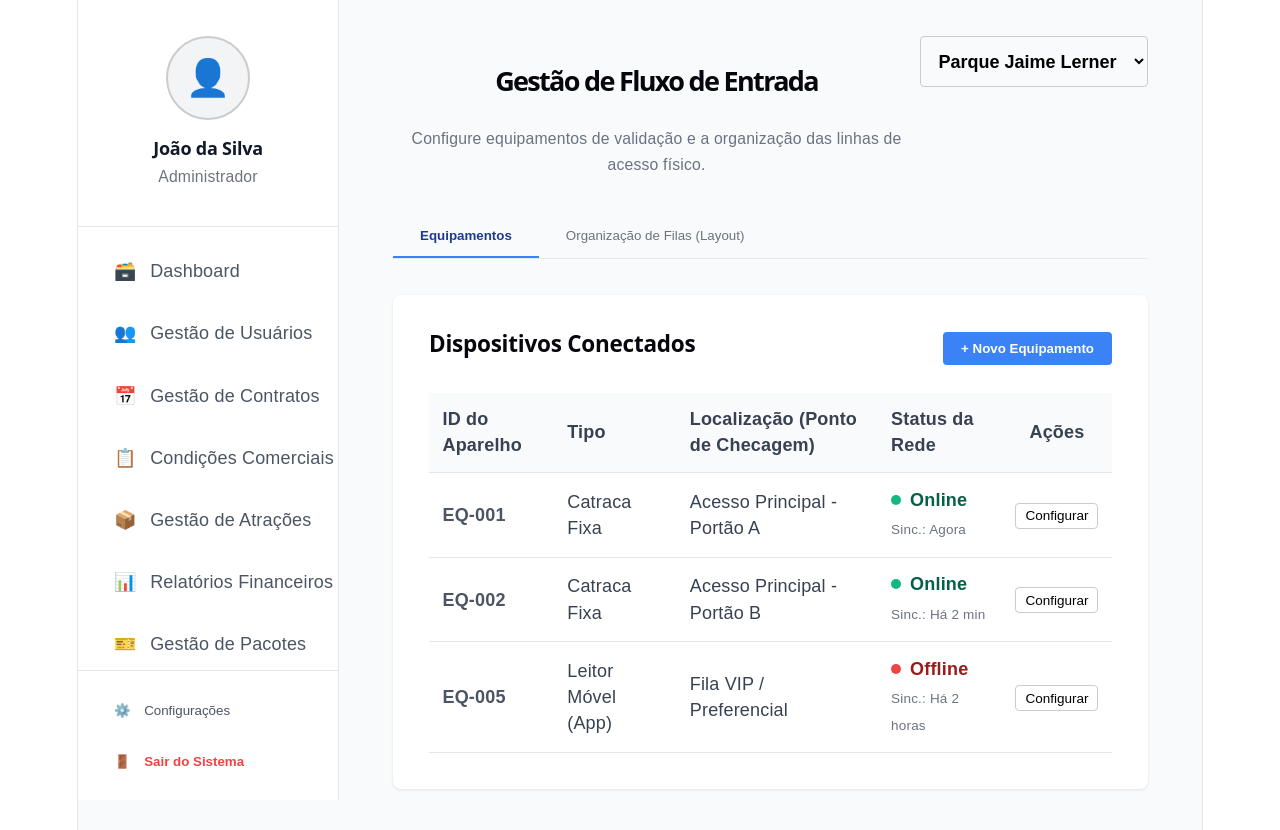
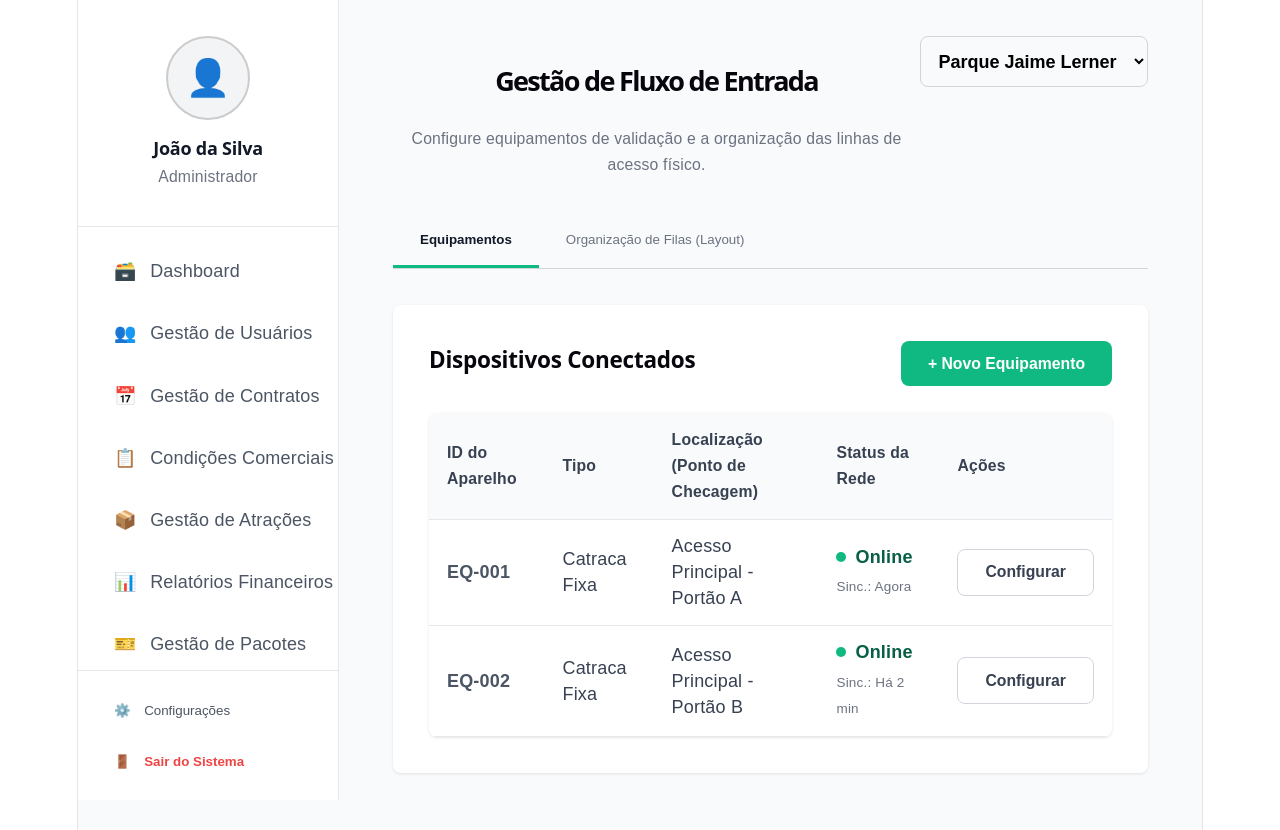
Before and after one commit to viniciuscasagrande-creator/Curitiba-360, a React (Vite) app in the folder curitiba360-backoffice/: page /fluxo-entrada in a window 1280 px wide. Shown: the top 830 px of the page. Built offline with nearby package versions, Linux system fonts and the light colour scheme; sample sign-in values are in the browser's storage.

Commit message:
feat: refatora GestaoFluxoEntrada.jsx para consumir fluxoService via useEffect e adotar UI Kit

```diff
--- a/curitiba360-backoffice/src/pages/GestaoFluxoEntrada.jsx
+++ b/curitiba360-backoffice/src/pages/GestaoFluxoEntrada.jsx
@@ -1,24 +1,73 @@
 // src/pages/GestaoFluxoEntrada.jsx
-import { useState } from 'react';
+import { useState, useEffect } from 'react';
+import { fluxoService } from '../services/fluxoService';
+import Tabs from '../components/ui/Tabs';
+import Table from '../components/ui/Table';
+import Button from '../components/ui/Button';
 
 export default function GestaoFluxoEntrada() {
   const [abaAtiva, setAbaAtiva] = useState('Equipamentos');
   const [atracaoSelecionada, setAtracaoSelecionada] = useState('Parque Jaime Lerner');
+  const [loading, setLoading] = useState(true);
+  const [erro, setErro] = useState('');
+  const [saving, setSaving] = useState(false);
 
   // Mocks de Equipamentos (Catracas e Leitores Manuais)
-  const [equipamentos, setEquipamentos] = useState([
-    { id: 'EQ-001', tipo: 'Catraca Fixa', local: 'Acesso Principal - Portão A', status: 'Online', ultimaSincronizacao: 'Agora' },
-    { id: 'EQ-002', tipo: 'Catraca Fixa', local: 'Acesso Principal - Portão B', status: 'Online', ultimaSincronizacao: 'Há 2 min' },
-    { id: 'EQ-005', tipo: 'Leitor Móvel (App)', local: 'Fila VIP / Preferencial', status: 'Offline', ultimaSincronizacao: 'Há 2 horas' },
-  ]);
+  const [equipamentos, setEquipamentos] = useState([]);
 
   // Mocks de Configuração de Filas e Espaço Físico
   const [configFilas, setConfigFilas] = useState({
     capacidadeAreaTriagem: 150,
     tempoMedioValidacao: 8, // segundos
     exigirControleBarreiras: true,
-    layout: 'Zigue-zague contínuo'
+    layout: 'Zigue-zague contínuo',
+    regrasOperacionais: ''
   });
+
+  // Carregar dados da API simulada ao montar ou mudar a atração selecionada
+  useEffect(() => {
+    let isMounted = true;
+    setLoading(true);
+    setErro('');
+
+    fluxoService.buscarConfiguracao(atracaoSelecionada)
+      .then(response => {
+        if (isMounted) {
+          setConfigFilas({
+            capacidadeAreaTriagem: response.data.capacidadeAreaTriagem,
+            tempoMedioValidacao: response.data.tempoMedioValidacao,
+            exigirControleBarreiras: response.data.exigirControleBarreiras,
+            layout: response.data.layout,
+            regrasOperacionais: response.data.regrasOperacionais
+          });
+          setEquipamentos(response.data.equipamentos);
+          setLoading(false);
+        }
+      })
+      .catch(err => {
+        if (isMounted) {
+          setErro('Não foi possível carregar as configurações de fluxo.');
+          setLoading(false);
+        }
+      });
+
+    return () => { isMounted = false; };
+  }, [atracaoSelecionada]);
+
+  const handleSalvar = async (e) => {
+    e.preventDefault();
+    setSaving(true);
+    try {
+      const response = await fluxoService.salvarConfiguracao(configFilas);
+      if (response.status === 200) {
+        alert('Regras de fluxo e layout físico salvas com sucesso no servidor!');
+      }
+    } catch (err) {
+      alert('Ocorreu um erro ao salvar as configurações.');
+    } finally {
+      setSaving(false);
+    }
+  };
 
   return (
     <div>
@@ -32,7 +81,7 @@ export default function GestaoFluxoEntrada() {
           <select
             value={atracaoSelecionada}
             onChange={(e) => setAtracaoSelecionada(e.target.value)}
-            style={{ padding: '0.75rem', borderRadius: '4px', border: '1px solid #ccc', fontSize: '1rem', fontWeight: 'bold', backgroundColor: '#f9fafb' }}
+            style={{ padding: '0.75rem', borderRadius: '8px', border: '1px solid #d1d5db', fontSize: '1rem', fontWeight: 'bold', backgroundColor: '#f9fafb', outline: 'none' }}
           >
             <option value="Parque Jaime Lerner">Parque Jaime Lerner</option>
             <option value="Ópera de Arame">Ópera de Arame</option>
@@ -42,63 +91,69 @@ export default function GestaoFluxoEntrada() {
       </div>
 
       {/* ABAS */}
-      <div style={{ display: 'flex', borderBottom: '1px solid #e5e7eb', marginBottom: '2rem' }}>
-        {['Equipamentos', 'Organização de Filas (Layout)'].map(aba => (
-          <button
-            key={aba}
-            onClick={() => setAbaAtiva(aba)}
-            style={{
-              padding: '0.75rem 1.5rem', border: 'none', background: 'none', cursor: 'pointer',
-              fontWeight: abaAtiva === aba ? 'bold' : 'normal',
-              borderBottom: abaAtiva === aba ? '2px solid #3b82f6' : '2px solid transparent',
-              color: abaAtiva === aba ? '#1e3a8a' : '#6b7280'
-            }}
-          >
-            {aba}
-          </button>
-        ))}
+      <Tabs
+        options={['Equipamentos', 'Organização de Filas (Layout)']}
+        activeTab={abaAtiva}
+        onChange={setAbaAtiva}
+      />
+
+      {loading ? (
+        /* SKELETON LOADING PREMIUM */
+        <div style={{ display: 'flex', flexDirection: 'column', alignItems: 'center', justifyContent: 'center', padding: '5rem 2rem', backgroundColor: 'white', borderRadius: '8px', border: '1px solid #e5e7eb' }}>
+          <div style={{
+            width: '40px',
+            height: '40px',
+            borderRadius: '50%',
+            border: '3px solid #f3f4f6',
+            borderTopColor: '#10b981',
+            animation: 'spin 1s linear infinite',
+            marginBottom: '1rem'
+          }} />
+          <style>{`
+            @keyframes spin {
+              0% { transform: rotate(0deg); }
+              100% { transform: rotate(360deg); }
+            }
+          `}</style>
+          <span style={{ fontSize: '1rem', color: '#4b5563', fontWeight: '500' }}>Carregando dados da atração via rede...</span>
         </div>
-
+      ) : erro ? (
+        <div style={{ padding: '2rem', backgroundColor: '#fee2e2', color: '#991b1b', borderRadius: '8px', border: '1px solid #fca5a5', textAlign: 'center' }}>
+          {erro}
+        </div>
+      ) : (
+        <>
           {/* CONTEÚDO: EQUIPAMENTOS */}
           {abaAtiva === 'Equipamentos' && (
             <div style={{ background: 'white', borderRadius: '8px', boxShadow: '0 1px 3px rgba(0,0,0,0.1)', padding: '2rem' }}>
               <div style={{ display: 'flex', justifyContent: 'space-between', alignItems: 'center', marginBottom: '1.5rem' }}>
                 <h2 style={{ fontSize: '1.25rem', fontWeight: 'bold' }}>Dispositivos Conectados</h2>
-            <button style={{ padding: '0.5rem 1rem', backgroundColor: '#3b82f6', color: 'white', border: 'none', borderRadius: '4px', cursor: 'pointer', fontWeight: 'bold' }}>
+                <Button variant="primary" onClick={() => alert('Novo equipamento')}>
                   + Novo Equipamento
-            </button>
+                </Button>
               </div>
 
-          <table style={{ width: '100%', borderCollapse: 'collapse', textAlign: 'left' }}>
-            <thead style={{ backgroundColor: '#f9fafb' }}>
-              <tr>
-                <th style={{ padding: '0.75rem', borderBottom: '1px solid #e5e7eb' }}>ID do Aparelho</th>
-                <th style={{ padding: '0.75rem', borderBottom: '1px solid #e5e7eb' }}>Tipo</th>
-                <th style={{ padding: '0.75rem', borderBottom: '1px solid #e5e7eb' }}>Localização (Ponto de Checagem)</th>
-                <th style={{ padding: '0.75rem', borderBottom: '1px solid #e5e7eb' }}>Status da Rede</th>
-                <th style={{ padding: '0.75rem', borderBottom: '1px solid #e5e7eb', textAlign: 'center' }}>Ações</th>
-              </tr>
-            </thead>
-            <tbody>
+              <Table columns={['ID do Aparelho', 'Tipo', 'Localização (Ponto de Checagem)', 'Status da Rede', 'Ações']}>
                 {equipamentos.map((eq) => (
                   <tr key={eq.id} style={{ borderBottom: '1px solid #e5e7eb' }}>
-                  <td style={{ padding: '0.75rem', fontWeight: 'bold', color: '#4b5563' }}>{eq.id}</td>
-                  <td style={{ padding: '0.75rem' }}>{eq.tipo}</td>
-                  <td style={{ padding: '0.75rem' }}>{eq.local}</td>
-                  <td style={{ padding: '0.75rem' }}>
+                    <td style={{ padding: '0.75rem 1rem', fontWeight: 'bold', color: '#4b5563' }}>{eq.id}</td>
+                    <td style={{ padding: '0.75rem 1rem' }}>{eq.tipo}</td>
+                    <td style={{ padding: '0.75rem 1rem' }}>{eq.local}</td>
+                    <td style={{ padding: '0.75rem 1rem' }}>
                       <div style={{ display: 'flex', alignItems: 'center', gap: '0.5rem' }}>
                         <span style={{ height: '10px', width: '10px', borderRadius: '50%', backgroundColor: eq.status === 'Online' ? '#10b981' : '#ef4444' }}></span>
                         <span style={{ fontWeight: 'bold', color: eq.status === 'Online' ? '#065f46' : '#991b1b' }}>{eq.status}</span>
                       </div>
                       <div style={{ fontSize: '0.75rem', color: '#6b7280', marginTop: '0.25rem' }}>Sinc.: {eq.ultimaSincronizacao}</div>
                     </td>
-                  <td style={{ padding: '0.75rem', textAlign: 'center' }}>
-                    <button style={{ padding: '0.25rem 0.5rem', border: '1px solid #ccc', borderRadius: '4px', background: 'white', cursor: 'pointer', fontSize: '0.75rem' }}>Configurar</button>
+                    <td style={{ padding: '0.75rem 1rem', textAlign: 'center' }}>
+                      <Button variant="outline" onClick={() => alert(`Configurando equipamento ${eq.id}`)}>
+                        Configurar
+                      </Button>
                     </td>
                   </tr>
                 ))}
-            </tbody>
-          </table>
+              </Table>
             </div>
           )}
 
@@ -108,7 +163,7 @@ export default function GestaoFluxoEntrada() {
               <h2 style={{ fontSize: '1.25rem', fontWeight: 'bold', marginBottom: '0.5rem' }}>Parâmetros do Espaço Físico</h2>
               <p style={{ color: '#6b7280', fontSize: '0.875rem', marginBottom: '2rem' }}>Defina as regras operacionais para a recepção dos turistas nesta atração.</p>
 
-          <form style={{ display: 'grid', gridTemplateColumns: '1fr 1fr', gap: '2rem' }}>
+              <form onSubmit={handleSalvar} style={{ display: 'grid', gridTemplateColumns: '1fr 1fr', gap: '2rem' }}>
                 <div style={{ background: '#f9fafb', padding: '1.5rem', borderRadius: '8px', border: '1px solid #e5e7eb' }}>
                   <h3 style={{ fontSize: '1rem', fontWeight: 'bold', marginBottom: '1rem', color: '#374151' }}>Controle de Barreiras</h3>
 
@@ -134,7 +189,7 @@ export default function GestaoFluxoEntrada() {
                     <select
                       value={configFilas.layout}
                       onChange={(e) => setConfigFilas({...configFilas, layout: e.target.value})}
-                  style={{ width: '100%', padding: '0.5rem', borderRadius: '4px', border: '1px solid #ccc' }}
+                      style={{ width: '100%', padding: '0.5rem', borderRadius: '4px', border: '1px solid #ccc', outline: 'none' }}
                     >
                       <option value="Zigue-zague contínuo">Zigue-zague contínuo</option>
                       <option value="Linha reta simples">Linha reta simples</option>
@@ -151,8 +206,8 @@ export default function GestaoFluxoEntrada() {
                     <input
                       type="number"
                       value={configFilas.capacidadeAreaTriagem}
-                  onChange={(e) => setConfigFilas({...configFilas, capacidadeAreaTriagem: e.target.value})}
-                  style={{ width: '100%', padding: '0.5rem', borderRadius: '4px', border: '1px solid #ccc' }}
+                      onChange={(e) => setConfigFilas({...configFilas, capacidadeAreaTriagem: parseInt(e.target.value) || 0})}
+                      style={{ width: '100%', padding: '0.5rem', borderRadius: '4px', border: '1px solid #ccc', outline: 'none' }}
                     />
                   </div>
 
@@ -161,21 +216,32 @@ export default function GestaoFluxoEntrada() {
                     <input
                       type="number"
                       value={configFilas.tempoMedioValidacao}
-                  onChange={(e) => setConfigFilas({...configFilas, tempoMedioValidacao: e.target.value})}
-                  style={{ width: '100%', padding: '0.5rem', borderRadius: '4px', border: '1px solid #ccc' }}
+                      onChange={(e) => setConfigFilas({...configFilas, tempoMedioValidacao: parseInt(e.target.value) || 0})}
+                      style={{ width: '100%', padding: '0.5rem', borderRadius: '4px', border: '1px solid #ccc', outline: 'none' }}
                     />
                     <p style={{ fontSize: '0.75rem', color: '#9ca3af', marginTop: '0.5rem' }}>* Usado pelo painel Analytics para calcular a vazão da atração.</p>
                   </div>
                 </div>
 
+                <div style={{ gridColumn: '1 / -1', background: '#f9fafb', padding: '1.5rem', borderRadius: '8px', border: '1px solid #e5e7eb' }}>
+                  <label style={{ display: 'block', fontWeight: 'bold', marginBottom: '0.5rem', fontSize: '0.875rem' }}>Regras Operacionais Complementares</label>
+                  <textarea
+                    value={configFilas.regrasOperacionais || ''}
+                    onChange={(e) => setConfigFilas({...configFilas, regrasOperacionais: e.target.value})}
+                    style={{ width: '100%', padding: '0.75rem', borderRadius: '8px', border: '1px solid #ccc', fontSize: '0.875rem', minHeight: '80px', outline: 'none' }}
+                  />
+                </div>
+
                 <div style={{ gridColumn: '1 / -1', display: 'flex', justifyContent: 'flex-end', borderTop: '1px solid #e5e7eb', paddingTop: '1.5rem' }}>
-              <button type="button" style={{ padding: '0.75rem 1.5rem', backgroundColor: '#10b981', color: 'white', border: 'none', borderRadius: '4px', cursor: 'pointer', fontWeight: 'bold' }}>
-                Salvar Regras de Fluxo
-              </button>
+                  <Button type="submit" variant="primary" disabled={saving}>
+                    {saving ? 'Salvando...' : 'Salvar Regras de Fluxo'}
+                  </Button>
                 </div>
               </form>
             </div>
           )}
+        </>
+      )}
     </div>
   );
 }
```
Lines whose indentation alone changed are shown as unchanged.
